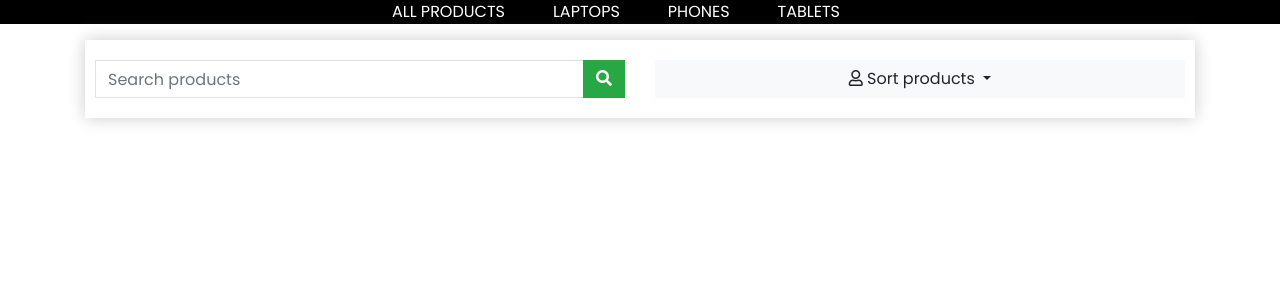
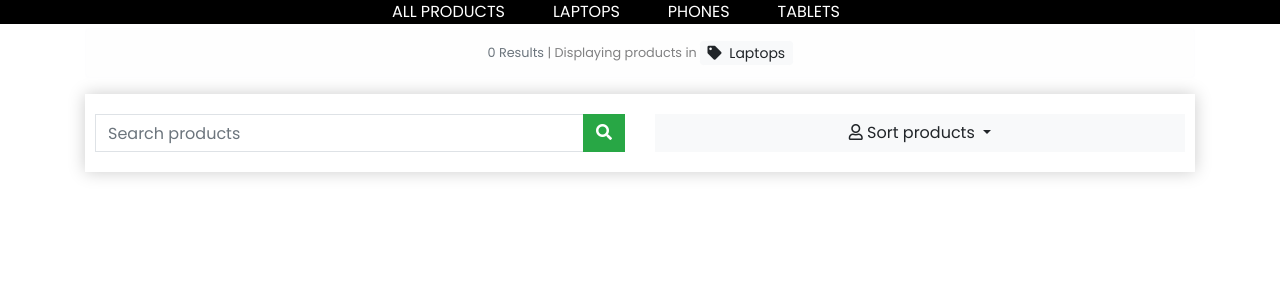
Before and after one commit to testgitpodcistudent/milestone-4-copy, a Django app: a page that uses products/templates/products/products.html in a window 1280 px wide. Shown: the part 71-371 px from the top of the page. Run offline with Django 3.2, Linux system fonts and the light colour scheme; data comes from the database, SQL or seed files in the repository; some libraries are stand-ins or nearby versions.

Commit message:
search results details alert added. product category link added to product_details. additional commenting added. sorting refined.

```diff
--- a/products/templates/products/products.html
+++ b/products/templates/products/products.html
@@ -2,11 +2,31 @@
 {% load static %}
 
 {% block content %}
+
+
 <div class="container">
     <row>
+        <!-- Alert telling user which category they are viewing -->
+        <div class="alert small alert-light text-center mt-1" role="alert">
+        <span class="text-muted mt-3 text-center text-md-left">
+            {% if search_term or current_categories or current_sorting != 'None_None' %}
+            {% endif %}
+            {{ products|length }} Results {% if search_term %} found for <strong>"{{ search_term }}"</strong>{% endif %}
+        </span>
+        {% if current_categories %}
+
+            | Displaying products in {% for c in current_categories %}
+            <a class="btn btn-xs btn-light" href="{% url 'products' %}?category={{ c.name }}">
+                <i class="fas fa-tag mr-1"></i> {{ c.name }}
+            </a>
+            {% endfor %}
+          </div>
+        {% endif %}
+
         <!-- Search and sort container-->
         <div class="box-element pt-3 pb-3">
             <div class="row">
+
                 <!-- Search query box -->
                 <div class="col-sm">
                     <form method="GET" action="{% url 'products' %}">
@@ -23,18 +43,23 @@
                         </div>
                     </form>
                 </div>
+
                 <!-- "Sort By" button -->
                 <div class="col-sm">
                     <div class="dropdown">
-                        <button class="btn btn-light rounded-0 dropdown-toggle w-100 mt-1 mb-1" type="button" id="dropdownMenuButton"
-                            data-toggle="dropdown" aria-haspopup="true" aria-expanded="false">
+                        <button class="btn btn-light rounded-0 dropdown-toggle w-100 mt-1 mb-1" type="button"
+                            id="dropdownMenuButton" data-toggle="dropdown" aria-haspopup="true" aria-expanded="false">
                             <i class="far fa-user"></i> Sort products
                         </button>
                         <div class="dropdown-menu w-100 rounded-0" aria-labelledby="dropdownMenuButton">
-                            <a href="{% url 'products' %}" class="dropdown-item"><i class="fas fa-th-list mr-3"></i> All Products</a>
-                            <a href="{% url 'products' %}?sort=price&direction=asc" class="dropdown-item"><i class="fas fa-sort-amount-up mr-3"></i> Price (Low to High)</a>
-                            <a href="{% url 'products' %}?sort=price&direction=desc" class="dropdown-item"><i class="fas fa-sort-amount-down mr-3"></i> Price (High to Low)</a>
-                            <a href="{% url 'products' %}?sort=rating&direction=asc" class="dropdown-item"><i class="fas fa-star mr-3"></i> Rating</a>
+                            <a href="{% url 'products' %}" class="dropdown-item"><i class="fas fa-th-list mr-3"></i> All
+                                Products</a>
+                            <a href="{% url 'products' %}?sort=price&direction=asc" class="dropdown-item"><i
+                                    class="fas fa-sort-amount-up mr-3"></i> Price (Low to High)</a>
+                            <a href="{% url 'products' %}?sort=price&direction=desc" class="dropdown-item"><i
+                                    class="fas fa-sort-amount-down mr-3"></i> Price (High to Low)</a>
+                            <a href="{% url 'products' %}?sort=rating&direction=asc" class="dropdown-item"><i
+                                    class="fas fa-star mr-3"></i> Rating</a>
                         </div>
                     </div>
                 </div>
@@ -48,22 +73,26 @@
         <a href="{% url 'product_page' product.id %}" class="col-lg-4 product-card">
             <div class="box-element">
                 <div class="text-center">
+
                     <!-- Product name -->
                     {{ product.name }}
-                    <!-- Product category -->
-                    {{ product.category }}
+
                     <!-- Product image -->
-                    <img class="thumbnail" src="{{ product.imageURL }}" alt="{{ product.name }}"
+                    <img class="thumbnail mt-1 mb-1" src="{{ product.imageURL }}" alt="{{ product.name }}"
                         onerror="this.onerror=null; this.src='{% static 'images/noimage.png' %}'">
+
                     <!-- Product rating -->
                     <small class="text-muted">Product Rating: <i
                             class="fas fa-star mr-1 text-secondary"></i>{{ product.rating }} / 5</small>
+
                     <hr class="w-75">
+
+                    <!-- Product price -->
                     <div class="clearfix">
-                        <!-- Product price -->
                         <h5 class="product-price ml-5"><strong>
-                                € {{product.price|floatformat:2}}
+                                <span class="small">€</span> {{product.price|floatformat:2}}
                             </strong></h4>
+
                             <!-- Add to cart button -->
                             <button data-product="{{product.id}}" data-action="add"
                                 class="btn btn-sm btn-outline-success add-to-cart mr-2 rounded-0">Add to
--- a/products/views.py
+++ b/products/views.py
@@ -20,7 +20,8 @@ def all_products(request):
             if sortkey == 'name':
                 sortkey = 'lower_name'
                 products = products.annotate(lower_name=lower('name'))
-
+            if sortkey == 'category':
+                sortkey = 'category__name'
             if 'direction' in request.GET:
                 direction = request.GET['direction']
                 if direction == 'desc':
--- a/static/css/base.css
+++ b/static/css/base.css
@@ -14,11 +14,12 @@ body {
 }
 
 .nav-logo {
-    height:45px;
+    height: 45px;
 }
 
-#navbar-open-icon, #navbar-close-icon {
-    height:30px;
+#navbar-open-icon,
+#navbar-close-icon {
+    height: 30px;
     width: 30px;
     font-size: 2rem;
 }
@@ -45,7 +46,7 @@ a:hover {
 }
 
 .hidden {
-    display:none !important;
+    display: none !important;
 }
 
 .box-element {
@@ -67,10 +68,18 @@ a:hover {
 
 .thumbnail {
     height: 250px;
-    display:block;
+    display: block;
     margin-left: auto;
     margin-right: auto;
     border-radius: 5px;
+}
+
+.btn-group-xs>.btn,
+.btn-xs {
+    padding: .25rem .4rem;
+    font-size: .875rem;
+    line-height: .5;
+    border-radius: .2rem;
 }
 
 .product-price {
@@ -89,7 +98,7 @@ a:hover {
 }
 
 .product-detail-image {
-    float:left;
+    float: left;
     height: 350px;
     border-radius: 5px;
 }
@@ -109,7 +118,10 @@ a:hover {
     -webkit-transition-timing-function: ease-out;
     transition-timing-function: ease-out;
 }
-  .hvr-sink:hover, .hvr-sink:focus, .hvr-sink:active {
+
+.hvr-sink:hover,
+.hvr-sink:focus,
+.hvr-sink:active {
     -webkit-transform: translateY(8px);
     transform: translateY(8px);
 }
@@ -128,7 +140,10 @@ a:hover {
     -webkit-transition-timing-function: ease-out;
     transition-timing-function: ease-out;
 }
-  .hvr-float:hover, .hvr-float:focus, .hvr-float:active {
+
+.hvr-float:hover,
+.hvr-float:focus,
+.hvr-float:active {
     -webkit-transform: translateY(-8px);
     transform: translateY(-8px);
 }
@@ -143,6 +158,7 @@ a:hover {
     position: relative;
     overflow: hidden;
 }
+
 .hvr-underline-from-center:before {
     content: "";
     position: absolute;
@@ -159,7 +175,10 @@ a:hover {
     -webkit-transition-timing-function: ease-out;
     transition-timing-function: ease-out;
 }
-  .hvr-underline-from-center:hover:before, .hvr-underline-from-center:focus:before, .hvr-underline-from-center:active:before {
+
+.hvr-underline-from-center:hover:before,
+.hvr-underline-from-center:focus:before,
+.hvr-underline-from-center:active:before {
     left: 0;
     right: 0;
 }
```
Also changed, not shown: products/templates/products/product_page.html (+28 -8 lines). Lines whose indentation alone changed are shown as unchanged.
